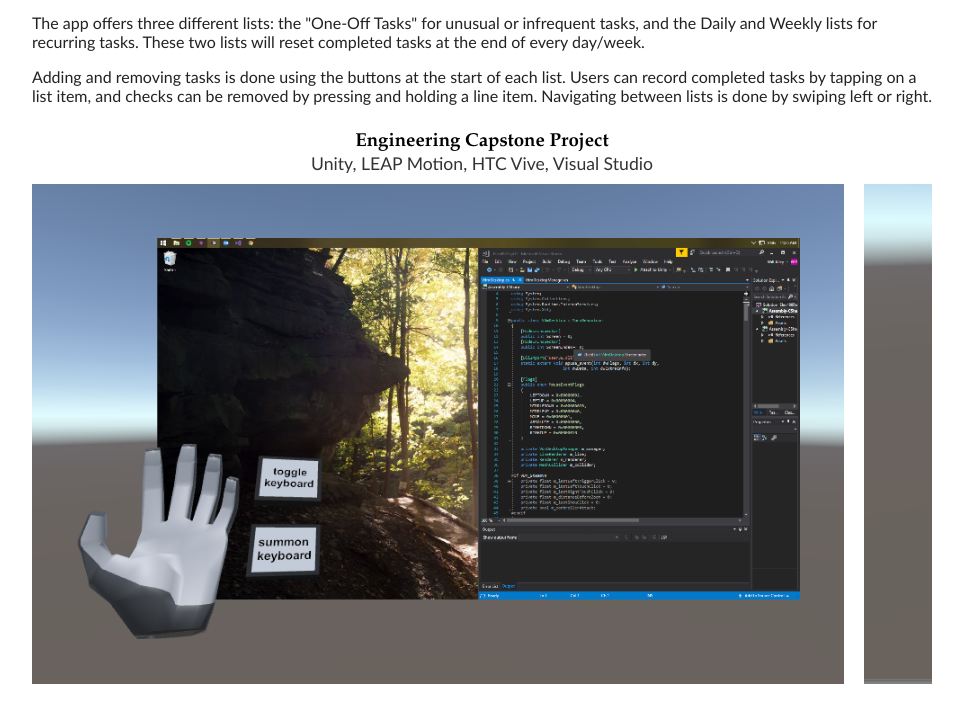
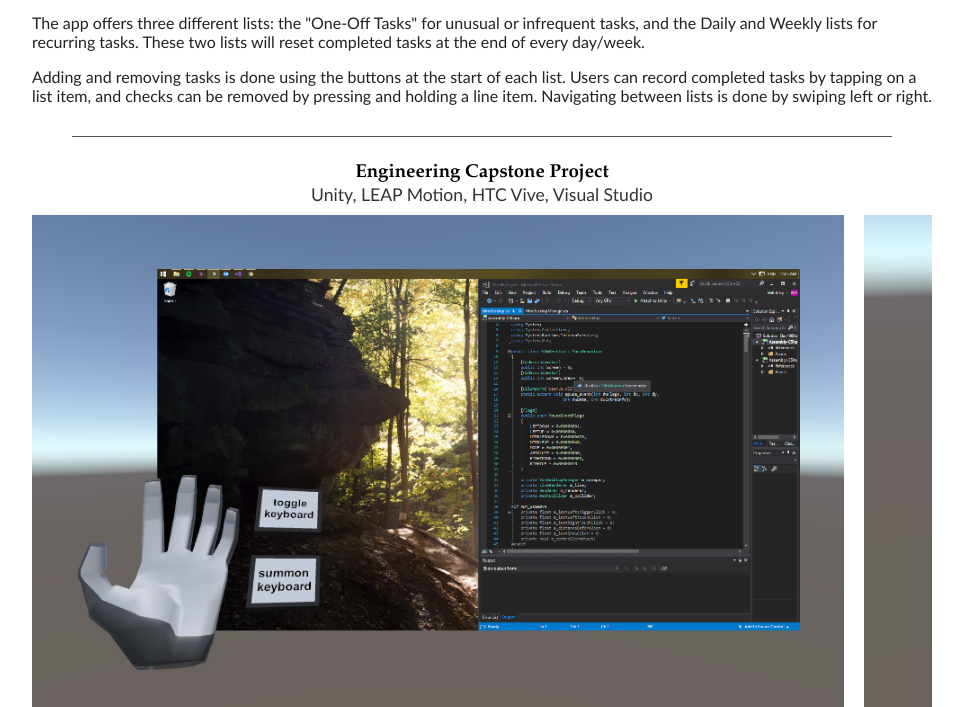
Before and after one commit to qwalley/qwalley.github.io, a plain HTML site: page index.html in a window 1280 px wide. Shown: the part 1120-1827 px from the top of the page, without its empty margins (158-1121 px from the left). Drawn offline with Linux system fonts and the light colour scheme.

Commit message:
added deliniation between project divs

```diff
--- a/index.html
+++ b/index.html
@@ -55,6 +55,7 @@
 				Users can record completed tasks by tapping on a list item, and checks can be removed by pressing and holding a line item. Navigating between lists is done by swiping left or right.
 			</p>
 		</div>
+		<div class="project_divider"></div>
 		<div class="project_container">
 			<!-- sample project block -->
 			<h3 class="project_title">Engineering Capstone Project</h3>
@@ -105,7 +106,7 @@
 		</div>
 		</div>
 	</div>
-		<div class="projects_list">
+	<div class="projects_list">
 		<!-- container for project blocks -->
 		<h2 class="topic">Blacksmithing and Fabrication Projects</h2>
 		<div class="project_container">
@@ -135,6 +136,7 @@
 				The propane burner was made using pipe fittings from the hardware store, and operates using the venturi effect (just like a BBQ or a blow torch). The forge can reach temperatures near 2300 degrees Fahrenheit, and by adjusting the propane supply with a regulator I can reduce the temperature to around 1500 degrees Fahrenheit.
 			</p>
 		</div>
+		<div class="project_divider"></div>
 		<div class="project_container">
 			<!-- sample project block -->
 			<h3 class="project_title">2" x 72" Belt Grinder</h3>
--- a/main.css
+++ b/main.css
@@ -89,3 +89,10 @@ p.banner_text
 	display: flex;
 	margin: 0px -10px;
 }
+.project_divider
+{
+	border-bottom-style: solid;
+	border-bottom-color: #555;
+	border-bottom-width: 1px;
+	margin: 10px 40px 20px 40px;
+}
```
